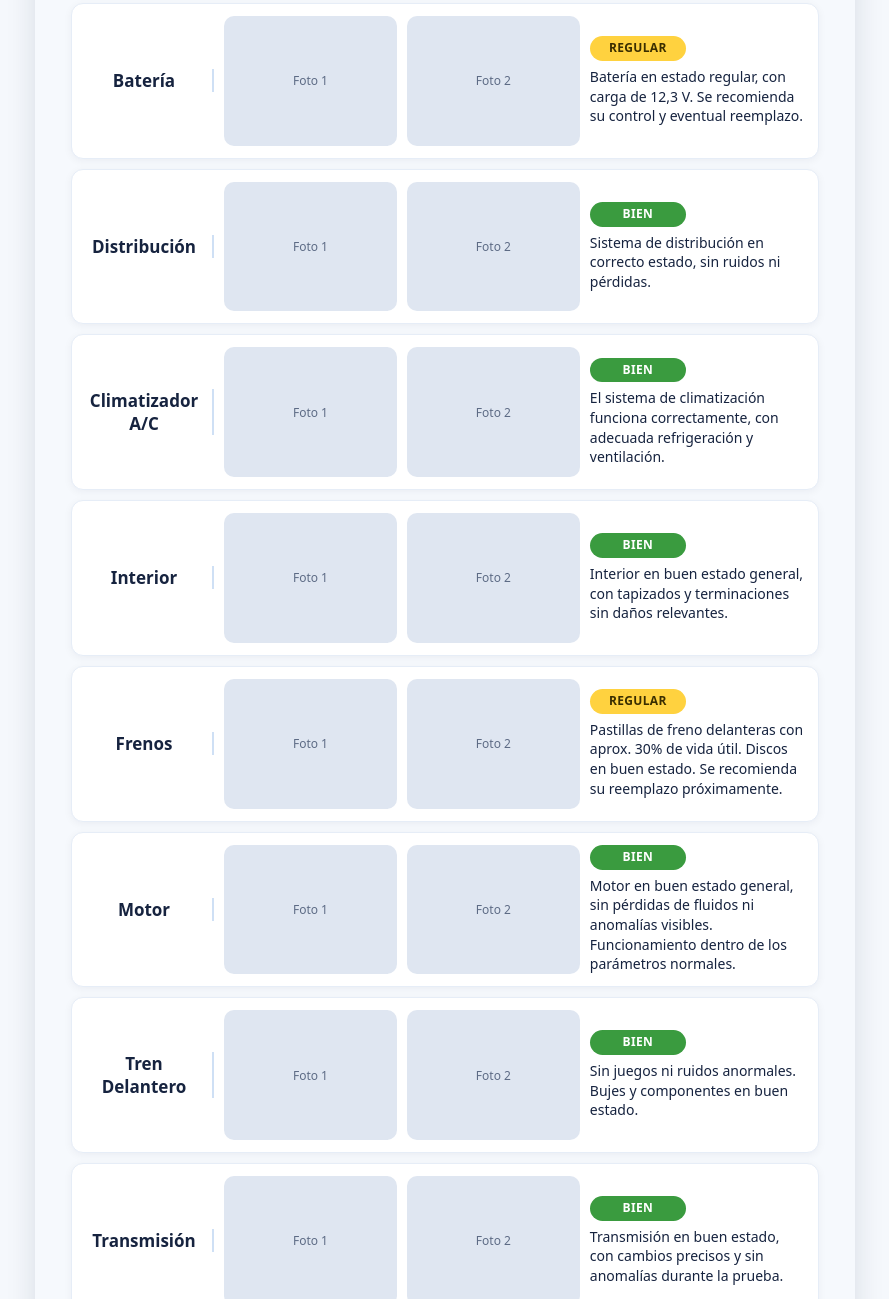
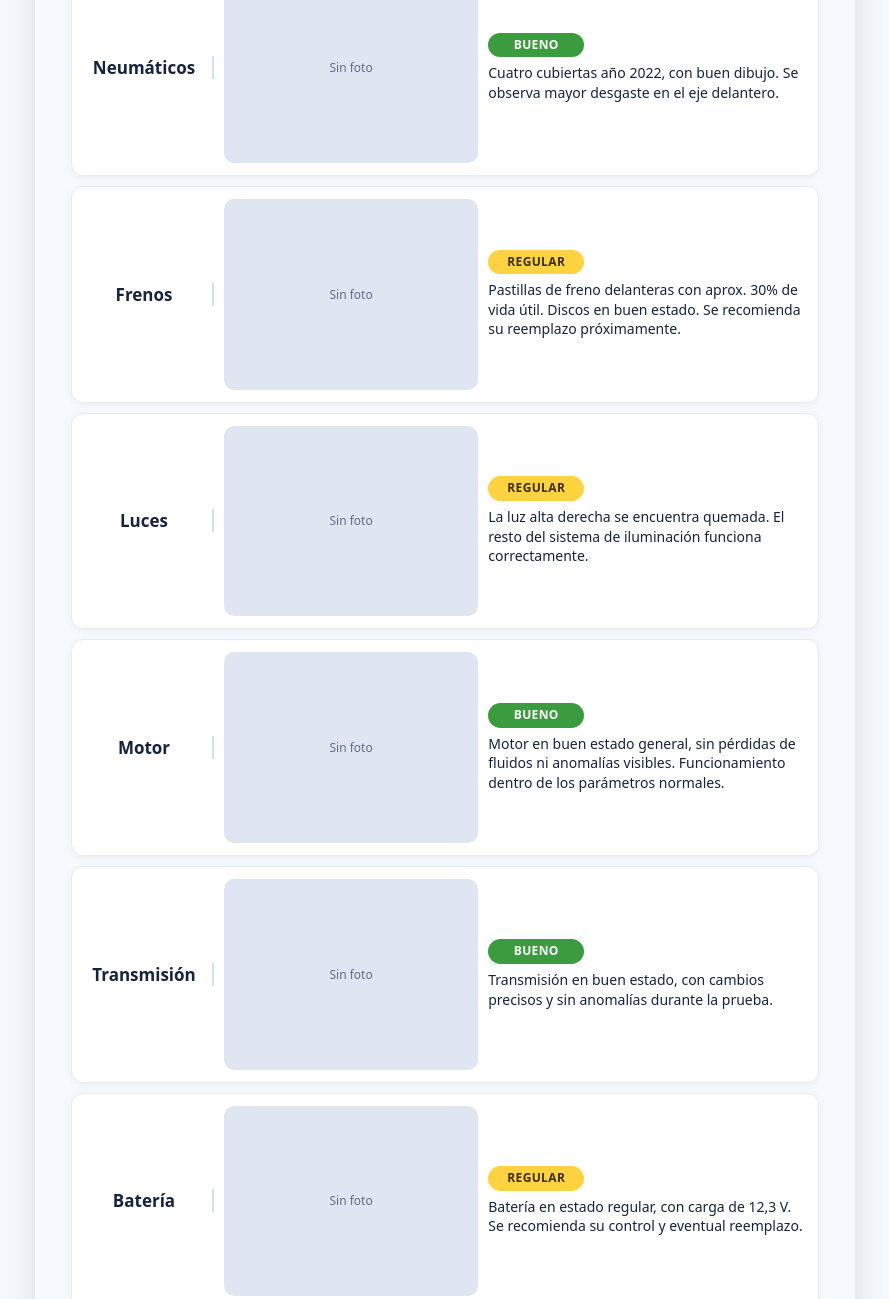
Before and after one commit to maguiceri/pdf-automarketpro, a plain HTML site: page index.html in a window 1280 px wide. Shown: the part 1332-2631 px from the top of the page, without its empty margins (375-1264 px from the left). Drawn offline with Linux system fonts and the light colour scheme.

Commit message:
Update report with new fields; keep PDF desktop layout fixes
Co-Authored-By: Claude Opus 5.5 <noreply@anthropic.com>

```diff
--- a/index.html
+++ b/index.html
@@ -82,7 +82,7 @@ body{background:#f5f8fc}
 .gen p{background:#fff;border-radius:0 0 10px 10px;border:1px solid var(--line);border-top:0;grid-column:1/-1}
 .sec{background:linear-gradient(90deg,#d6e6f8,#eef4fb);border-left:0;padding:10px 16px 10px 34px;border-radius:6px;position:relative;margin-top:28px;font-size:20px;color:var(--navy)}
 .sec::before{content:"";position:absolute;left:12px;top:50%;width:12px;height:22px;background:#2f7fd8;transform:translateY(-50%) skewX(-18deg);border-radius:2px}
-.row{grid-template-columns:130px 1fr 1fr 1.25fr;padding:12px;border-radius:12px;box-shadow:0 2px 8px rgba(15,29,61,.05);border-color:#e6edf7}
+.row{grid-template-columns:130px 1fr 1.25fr;padding:12px;border-radius:12px;box-shadow:0 2px 8px rgba(15,29,61,.05);border-color:#e6edf7}
 .row .name{font-size:17px;border-right:2px solid #cfe0f5;padding-right:8px}
 .ph{border-radius:10px}
 .b-regular{background:#ffd23f;color:#3a2e00}
@@ -165,35 +165,40 @@ body{background:#f5f8fc}
 <script src="https://cdnjs.cloudflare.com/ajax/libs/html2pdf.js/0.10.1/html2pdf.bundle.min.js"></script>
 <script>
 const MESES = ["enero","febrero","marzo","abril","mayo","junio","julio","agosto","septiembre","octubre","noviembre","diciembre"];
-const ESTADOS = [["bien","Bien"],["regular","Regular"],["malo","Malo"]];
+const ESTADOS = [["bien","Bueno"],["regular","Regular"],["malo","Malo"]];
+const TIENE = [["tiene","Tiene"],["no","No tiene"],["desconoce","Desconoce"]];
+const ESTADOS_ESCANEO = [["bien","Bien"],["regular","Regular"],["malo","Mal"]];
+const DEUDA = [["posee","Posee deuda"],["no","No posee deuda"]];
 
 const DEFAULT = {
   vehiculo: { modelo: "Peugeot 208", fecha: "2026-06-16", patente: "AB123CD", anio: "2022", km: "44.827" },
   general: { estado: "bueno", resumen: "Vehículo en buen estado general, con detalles menores a considerar." },
   componentes: [
     { nombre: "Carrocería", estado: "regular", texto: "Se detecta masilla en el pasarrueda delantero y en ambas puertas del lado conductor. Capó repintado, con reparaciones previas." },
+    { nombre: "Interior", estado: "bien", texto: "Interior en buen estado general, con tapizados y terminaciones sin daños relevantes." },
     { nombre: "Neumáticos", estado: "bien", texto: "Cuatro cubiertas año 2022, con buen dibujo. Se observa mayor desgaste en el eje delantero." },
+    { nombre: "Frenos", estado: "regular", texto: "Pastillas de freno delanteras con aprox. 30% de vida útil. Discos en buen estado. Se recomienda su reemplazo próximamente." },
     { nombre: "Luces", estado: "regular", texto: "La luz alta derecha se encuentra quemada. El resto del sistema de iluminación funciona correctamente." },
+    { nombre: "Motor", estado: "bien", texto: "Motor en buen estado general, sin pérdidas de fluidos ni anomalías visibles. Funcionamiento dentro de los parámetros normales." },
+    { nombre: "Transmisión", estado: "bien", texto: "Transmisión en buen estado, con cambios precisos y sin anomalías durante la prueba." },
     { nombre: "Batería", estado: "regular", texto: "Batería en estado regular, con carga de 12,3 V. Se recomienda su control y eventual reemplazo." },
-    { nombre: "Distribución", estado: "bien", texto: "Sistema de distribución en correcto estado, sin ruidos ni pérdidas." },
-    { nombre: "Climatizador A/C", estado: "bien", texto: "El sistema de climatización funciona correctamente, con adecuada refrigeración y ventilación." },
-    { nombre: "Interior", estado: "bien", texto: "Interior en buen estado general, con tapizados y terminaciones sin daños relevantes." },
-    { nombre: "Frenos", estado: "regular", texto: "Pastillas de freno delanteras con aprox. 30% de vida útil. Discos en buen estado. Se recomienda su reemplazo próximamente." },
-    { nombre: "Motor", estado: "bien", texto: "Motor en buen estado general, sin pérdidas de fluidos ni anomalías visibles. Funcionamiento dentro de los parámetros normales." },
     { nombre: "Tren Delantero", estado: "bien", texto: "Sin juegos ni ruidos anormales. Bujes y componentes en buen estado." },
-    { nombre: "Transmisión", estado: "bien", texto: "Transmisión en buen estado, con cambios precisos y sin anomalías durante la prueba." }
+    { nombre: "Distribución", estado: "bien", texto: "Sistema de distribución en correcto estado, sin ruidos ni pérdidas." }
   ],
   complementaria: {
-    llaves: { estado: "bien", texto: "Se entregan 2 llaves originales en buen estado." },
-    manuales: { estado: "bien", texto: "Se entrega manual del vehículo." },
-    policial: { estado: "bien", texto: "Sin impedimentos para la circulación ni para la transferencia." },
-    vtv: { estado: "vigente", hasta: "Junio 2027" }
+    llaves: { cantidad: "2" },
+    manuales: { estado: "tiene" },
+    policial: { estado: "tiene" },
+    vtv: { estado: "tiene" },
+    escaneo: { estado: "bien", texto: "" },
+    infracciones: { estado: "no", texto: "" },
+    patentes: { estado: "no", texto: "" }
   }
 };
 
 let data = structuredClone(DEFAULT);
-// Las fotos viven en memoria (no se exportan): fotos[i] = [url1, url2]
-let fotos = DEFAULT.componentes.map(() => [null, null]);
+// Las fotos viven en memoria (no se exportan): fotos["c0"] ... fotos["c9"], fotos["escaneo"]
+let fotos = {};
 
 const esc = s => String(s ?? "").replace(/[&<>"']/g, c => ({"&":"&amp;","<":"&lt;",">":"&gt;",'"':"&quot;","'":"&#39;"}[c]));
 const getPath = (o, p) => p.split(".").reduce((a, k) => a?.[k], o);
@@ -208,7 +213,9 @@ function fechaLarga(iso) {
   return `${Number(d)} de ${MESES[Number(m) - 1]} de ${y}`;
 }
 const badge = (clase, texto) => `<span class="badge ${clase}">${esc(texto)}</span>`;
-const estadoBadge = e => badge("b-" + e, { bien: "BIEN", regular: "REGULAR", malo: "MALO" }[e] || e.toUpperCase());
+const estadoBadge = e => badge("b-" + e, { bien: "BUENO", regular: "REGULAR", malo: "MALO" }[e] || e.toUpperCase());
+const tieneBadge = e => badge({ tiene: "b-bien", no: "b-malo", desconoce: "b-regular" }[e], { tiene: "TIENE", no: "NO TIENE", desconoce: "DESCONOCE" }[e]);
+const deudaBadge = e => e === "posee" ? badge("b-malo", "POSEE DEUDA") : badge("b-bien", "NO POSEE DEUDA");
 
 // ---------- Editor ----------
 function sel(path, opciones) {
@@ -221,29 +228,26 @@ function buildEditor() {
       <div class="t">${esc(c.nombre)}</div>
       ${sel(`componentes.${i}.estado`, ESTADOS)}
       <textarea data-path="componentes.${i}.texto" style="margin-top:6px">${esc(c.texto)}</textarea>
-      <div class="photos">
-        <input type="file" accept="image/*" data-foto="${i},0">
-        <input type="file" accept="image/*" data-foto="${i},1">
-      </div>
+      <label>Foto</label><input type="file" accept="image/*" data-foto="c${i}">
     </div>`).join("");
 
   const cp = data.complementaria;
   document.getElementById("complementaria").innerHTML = `
-    <div class="comp"><div class="t">Llaves</div>${sel("complementaria.llaves.estado", ESTADOS)}
-      <textarea data-path="complementaria.llaves.texto" style="margin-top:6px">${esc(cp.llaves.texto)}</textarea></div>
-    <div class="comp"><div class="t">Manuales</div>${sel("complementaria.manuales.estado", ESTADOS)}
-      <textarea data-path="complementaria.manuales.texto" style="margin-top:6px">${esc(cp.manuales.texto)}</textarea></div>
-    <div class="comp"><div class="t">Verificación policial</div>${sel("complementaria.policial.estado", [["bien","Sin impedimentos"],["impedimentos","Con impedimentos"]])}
-      <textarea data-path="complementaria.policial.texto" style="margin-top:6px">${esc(cp.policial.texto)}</textarea></div>
-    <div class="comp"><div class="t">VTV</div>${sel("complementaria.vtv.estado", [["vigente","Vigente"],["vencida","Vencida"]])}
-      <label>Vigente / vencida hasta</label><input data-path="complementaria.vtv.hasta" value="${esc(cp.vtv.hasta)}"></div>`;
+    <div class="comp"><div class="t">Llaves</div>${sel("complementaria.llaves.cantidad", [["1","1"],["2","2"]])}</div>
+    <div class="comp"><div class="t">Manuales</div>${sel("complementaria.manuales.estado", TIENE)}</div>
+    <div class="comp"><div class="t">Verificación policial</div>${sel("complementaria.policial.estado", TIENE)}</div>
+    <div class="comp"><div class="t">VTV</div>${sel("complementaria.vtv.estado", TIENE)}</div>
+    <div class="comp"><div class="t">Escaneo electrónico</div>${sel("complementaria.escaneo.estado", ESTADOS_ESCANEO)}
+      <textarea data-path="complementaria.escaneo.texto" style="margin-top:6px">${esc(cp.escaneo.texto)}</textarea>
+      <label>Foto</label><input type="file" accept="image/*" data-foto="escaneo"></div>
+    <div class="comp"><div class="t">Infracciones</div>${sel("complementaria.infracciones.estado", DEUDA)}
+      <textarea data-path="complementaria.infracciones.texto" style="margin-top:6px">${esc(cp.infracciones.texto)}</textarea></div>
+    <div class="comp"><div class="t">Patentes</div>${sel("complementaria.patentes.estado", DEUDA)}
+      <textarea data-path="complementaria.patentes.texto" style="margin-top:6px">${esc(cp.patentes.texto)}</textarea></div>`;
 
-  // Valores de los campos simples
+  // Valores de los campos simples (inputs y textareas)
   document.querySelectorAll("aside [data-path]").forEach(el => {
-    if (el.tagName !== "SELECT" && el.tagName !== "TEXTAREA" || el.tagName === "TEXTAREA") {
-      if (el.tagName !== "SELECT") el.value = getPath(data, el.dataset.path) ?? "";
-    }
-    if (el.tagName === "TEXTAREA") el.value = getPath(data, el.dataset.path) ?? "";
+    if (el.tagName !== "SELECT") el.value = getPath(data, el.dataset.path) ?? "";
   });
 }
 
@@ -257,23 +261,19 @@ document.querySelector("aside").addEventListener("change", e => {
   const p = e.target.dataset.path;
   if (p) { setPath(data, p, e.target.value); render(); }
   if (e.target.dataset.foto) {
-    const [i, j] = e.target.dataset.foto.split(",").map(Number);
     const f = e.target.files[0];
-    if (f) fotos[i][j] = URL.createObjectURL(f);
+    if (f) fotos[e.target.dataset.foto] = URL.createObjectURL(f);
     render();
   }
 });
 
 // ---------- Informe ----------
-function foto(i, j) {
-  return fotos[i][j] ? `<img src="${fotos[i][j]}" alt="${esc(data.componentes[i].nombre)} foto ${j + 1}">` : `Foto ${j + 1}`;
+function foto(clave, nombre) {
+  return fotos[clave] ? `<img src="${fotos[clave]}" alt="${esc(nombre)}">` : `Sin foto`;
 }
 function render() {
   const v = data.vehiculo, g = data.general, cp = data.complementaria;
   const gen = { bueno: ["BUENO", "b-bien"], regular: ["REGULAR", "b-regular"], malo: ["MALO", "b-malo"] }[g.estado];
-  const vtvOk = cp.vtv.estado === "vigente";
-  const policialOk = cp.policial.estado === "bien";
-  const estadoCard = e => e === "impedimentos" ? badge("b-impedimentos", "IMPEDIMENTOS") : estadoBadge(e);
 
   document.getElementById("sheet").innerHTML = `
     <div class="hd">
@@ -299,33 +299,49 @@ function render() {
       ${data.componentes.map((c, i) => `
         <div class="row">
           <div class="name">${esc(c.nombre)}</div>
-          <div class="ph">${foto(i, 0)}</div>
-          <div class="ph">${foto(i, 1)}</div>
+          <div class="ph">${foto("c" + i, c.nombre)}</div>
           <div class="desc">${estadoBadge(c.estado)}<br>${esc(c.texto)}</div>
         </div>`).join("")}
 
       <div class="sec">Información complementaria</div>
       <div class="grid4">
-        <div class="card"><h4>Llaves</h4><div class="c">${estadoBadge(cp.llaves.estado)}<p>${esc(cp.llaves.texto)}</p></div></div>
-        <div class="card"><h4>Manuales</h4><div class="c">${estadoBadge(cp.manuales.estado)}<p>${esc(cp.manuales.texto)}</p></div></div>
-        <div class="card"><h4>Verificación Policial</h4><div class="c">${estadoCard(cp.policial.estado)}<p>${esc(cp.policial.texto)}</p></div></div>
-        <div class="card"><h4>VTV</h4><div class="c">${vtvOk ? badge("b-vigente", "VIGENTE") : badge("b-vencida", "VENCIDA")}
-          <p>${vtvOk ? "VTV vigente hasta:" : "VTV vencida. Venció en:"}<br><b>${esc(cp.vtv.hasta)}</b></p></div></div>
+        <div class="card"><h4>Llaves</h4><div class="c">${badge("b-bien", cp.llaves.cantidad + (cp.llaves.cantidad === "1" ? " LLAVE" : " LLAVES"))}</div></div>
+        <div class="card"><h4>Manuales</h4><div class="c">${tieneBadge(cp.manuales.estado)}</div></div>
+        <div class="card"><h4>Verificación Policial</h4><div class="c">${tieneBadge(cp.policial.estado)}</div></div>
+        <div class="card"><h4>VTV</h4><div class="c">${tieneBadge(cp.vtv.estado)}</div></div>
+      </div>
+
+      <div class="sec">Escaneo electrónico</div>
+      <div class="row">
+        <div class="name">Escaneo</div>
+        <div class="ph">${foto("escaneo", "Escaneo electrónico")}</div>
+        <div class="desc">${estadoBadge(cp.escaneo.estado)}<br>${esc(cp.escaneo.texto)}</div>
+      </div>
+
+      <div class="sec">Infracciones y patentes</div>
+      <div class="row" style="grid-template-columns:130px 1fr">
+        <div class="name">Infracciones</div>
+        <div class="desc">${deudaBadge(cp.infracciones.estado)}<br>${esc(cp.infracciones.texto)}</div>
+      </div>
+      <div class="row" style="grid-template-columns:130px 1fr">
+        <div class="name">Patentes</div>
+        <div class="desc">${deudaBadge(cp.patentes.estado)}<br>${esc(cp.patentes.texto)}</div>
       </div>
     </div>`;
 }
 
-// ---------- Botones ----------
+// ---------- Botones
 document.getElementById("descargar").onclick = async () => {
   const boton = document.getElementById("descargar");
   boton.disabled = true; boton.textContent = "Generando...";
   document.body.classList.add("pdf-mode");
+  window.scrollTo(0, 0);
   try {
     await html2pdf().set({
       margin: [8, 8, 8, 8],
       filename: `informe-${data.vehiculo.patente || "vehiculo"}.pdf`,
       image: { type: "jpeg", quality: 0.95 },
-      html2canvas: { scale: 2, useCORS: true, backgroundColor: "#f5f8fc" },
+      html2canvas: { scale: 2, useCORS: true, backgroundColor: "#f5f8fc", scrollX: 0, scrollY: 0 },
       jsPDF: { unit: "mm", format: "a4", orientation: "portrait" },
       pagebreak: { mode: ["css", "legacy"], avoid: [".row", ".card", ".gen", ".facts", ".sec"] }
     }).from(document.getElementById("sheet")).save();
```
